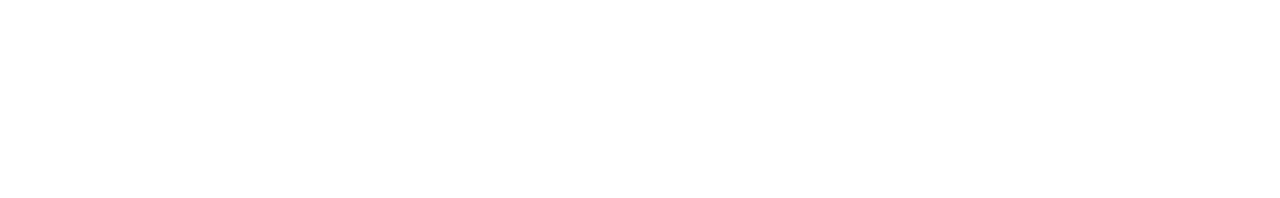
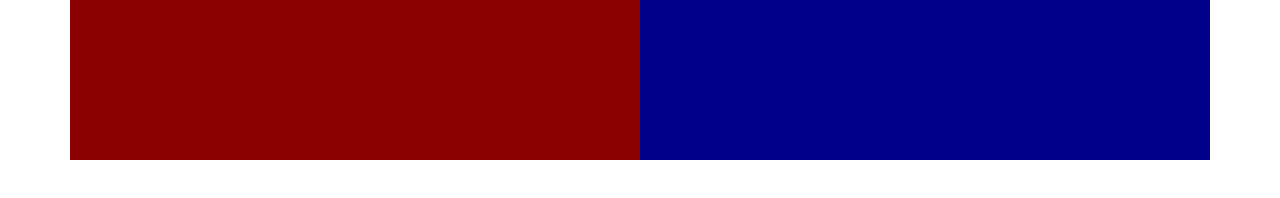
Before and after one commit to ForrestWeiswolf/column-example, a plain HTML site: page index.html in a window 1280 px wide. Drawn offline with nearby package versions, Linux system fonts and the light colour scheme.

Commit message:
Add example columns

```diff
--- a/index.html
+++ b/index.html
@@ -1,10 +1,31 @@
 <!DOCTYPE html>
 <html lang="en">
+
 <head>
 	<meta charset="utf-8">
 	<meta name="viewport" content="width=device-width initial-scale=1.0">
-		<title>index</title>
+	<title>Columns</title>
+	<link rel="stylesheet" href="https://stackpath.bootstrapcdn.com/bootstrap/4.3.1/css/bootstrap.min.css" integrity="sha384-ggOyR0iXCbMQv3Xipma34MD+dH/1fQ784/j6cY/iJTQUOhcWr7x9JvoRxT2MZw1T"
+	  crossorigin="anonymous">
 </head>
+
 <body>
+	<div class="container">
+		<div class="row">
+			<div class="col-md-6 col-sm-12 red"></div>
+			<div class="col-md-6 col-sm-12 blue"></div>
+		</div>
+	</div>
+	<style>
+		.red {
+			min-height: 10em;
+			background-color: darkred
+		}
+		.blue {
+			min-height: 10em;
+			background-color: darkblue
+		}
+	</style>
 </body>
+
 </html>
```
Lines whose indentation alone changed are shown as unchanged.
